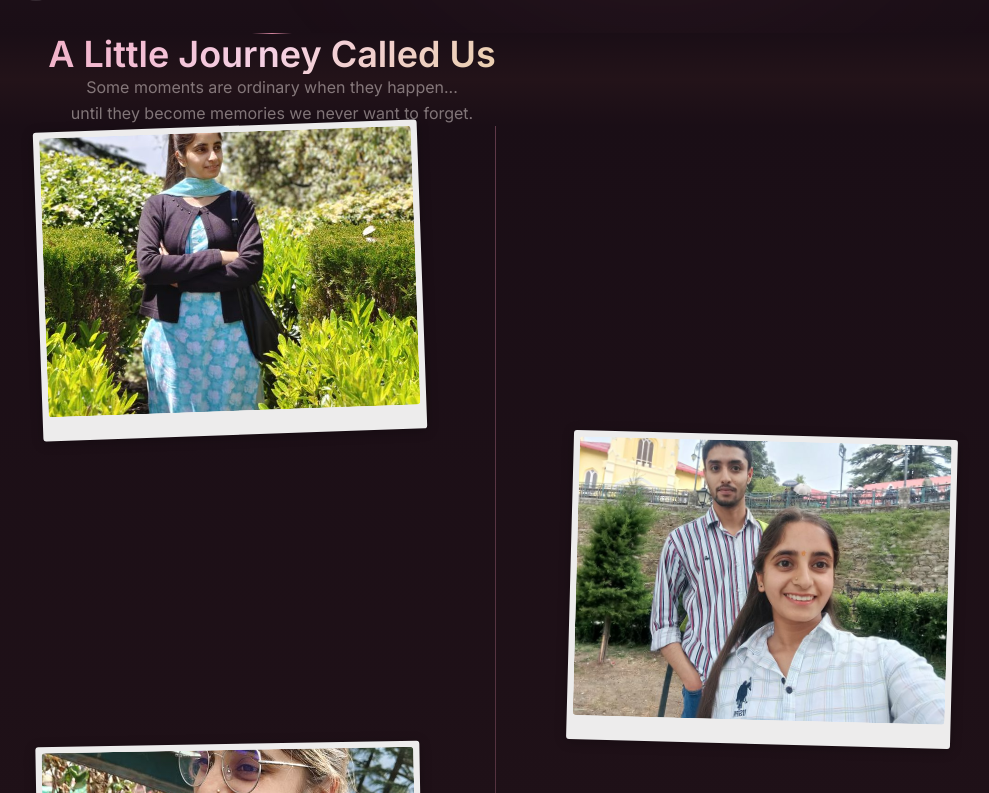
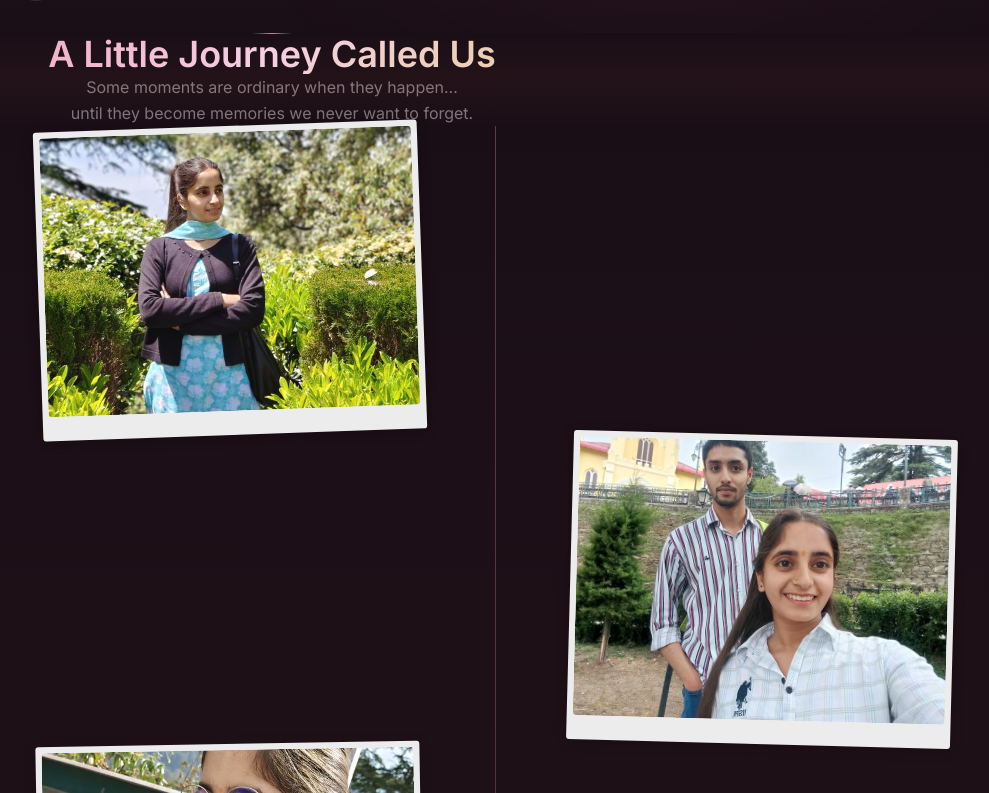
Before and after one commit to Akhil24thakur/birthday-site, a React (Vite) app: page / in a window 1280 px wide. Shown: the part 767-1560 px from the top of the page, without its empty margins (16-1005 px from the left). Built offline with nearby package versions, Linux system fonts and the light colour scheme; a web font is replaced by a local one.

Commit message:
Fix image crop and letter background opacity

```diff
--- a/src/components/LoveLetter.jsx
+++ b/src/components/LoveLetter.jsx
@@ -41,7 +41,7 @@
           alt=""
           className="w-full h-full object-cover"
         />
-        <div className="absolute inset-0 bg-dark/80" />
+        <div className="absolute inset-0 bg-dark/50" />
       </div>
 
       <div className="relative z-10 max-w-5xl mx-auto">
--- a/src/components/MemoryTimeline.jsx
+++ b/src/components/MemoryTimeline.jsx
@@ -29,7 +29,8 @@
               src={memory.image}
               alt={memory.caption || memory.title}
               loading="lazy"
-              className="w-full h-full object-cover transition-transform duration-500 group-hover:scale-105"
+              className="w-full h-full object-cover"
+              style={{ objectPosition: "center 30%" }}
               onError={(e) => {
                 e.target.style.display = "none";
                 e.target.nextSibling.style.display = "flex";
```
